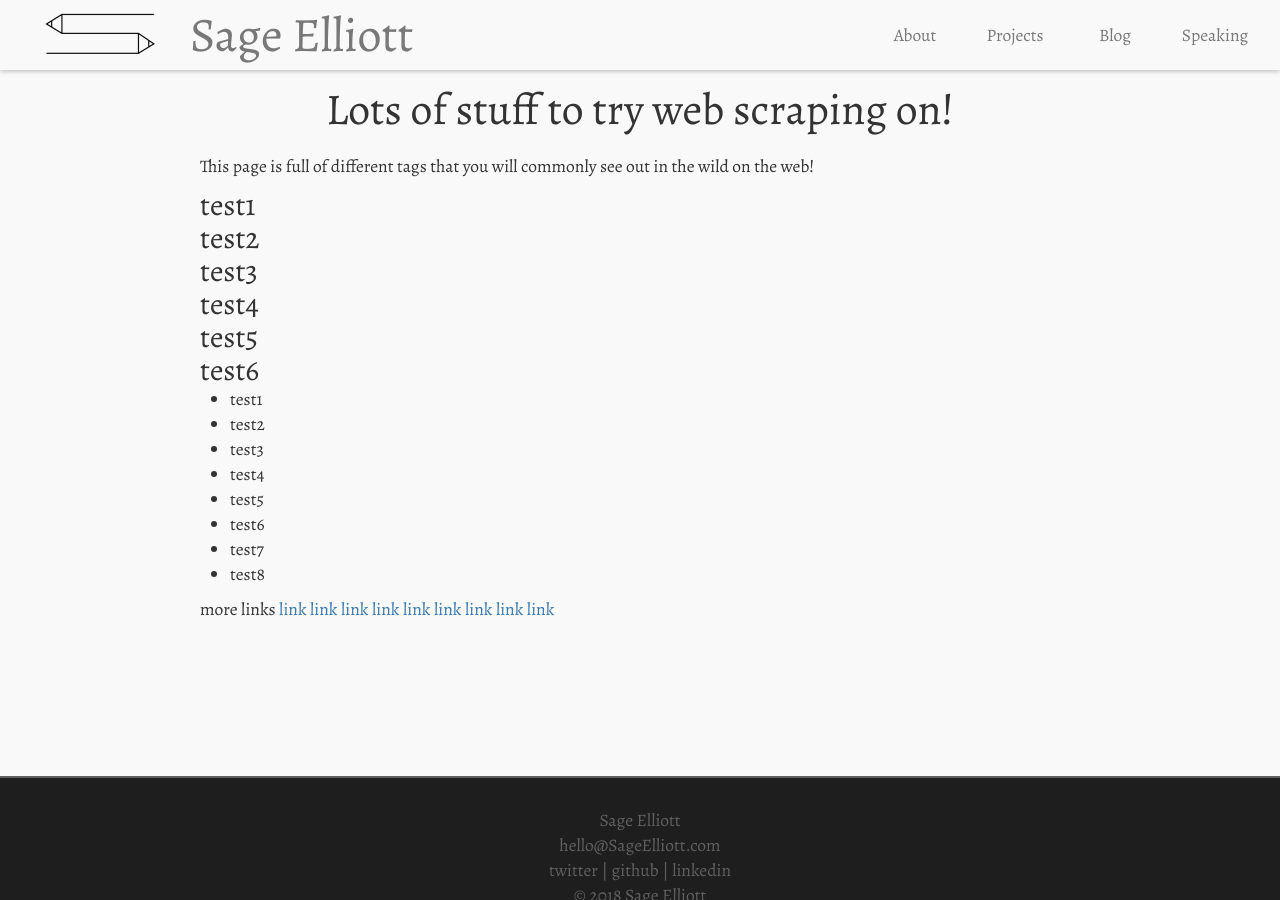
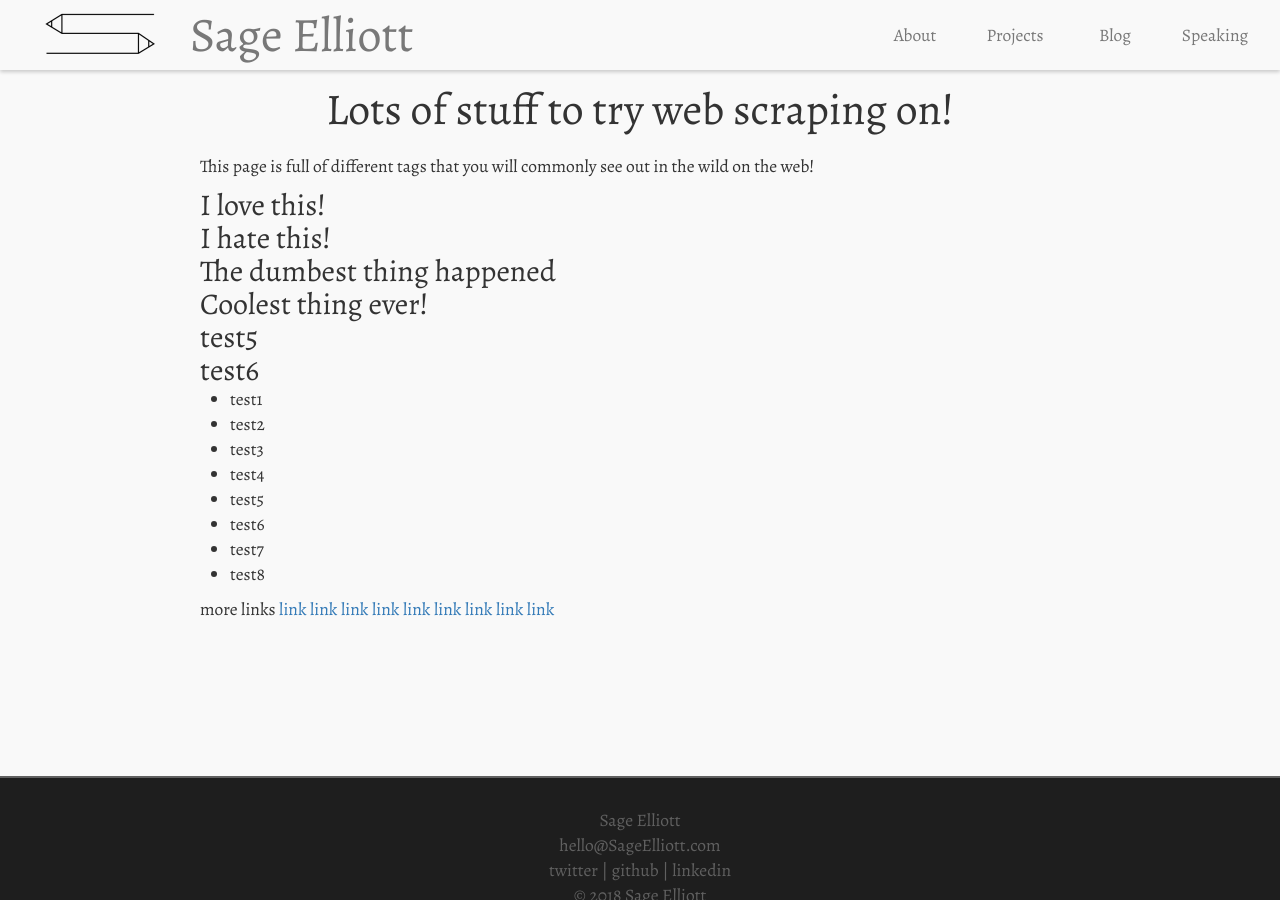
Before and after one commit to sagecodes/sage-blog, a Jekyll site: the page built from scrape-example-page.html, in a window 1280 px wide. Built offline with Jekyll 4.4.1, drawn with Linux system fonts in a browser that asks for light colours; nearby versions of some CDN libraries; some web fonts are replaced.

Commit message:
Add tops to headlines for sentiment analysis

```diff
--- a/scrape-example-page.html
+++ b/scrape-example-page.html
@@ -10,10 +10,10 @@ permalink: /scrape/
 <p>This page is full of different tags that you will commonly see
     out in the wild on the web!</p>
 
-<h2 class="headline">test1</h2>
-<h2 class="headline">test2</h2>
-<h2 class="headline">test3</h2>
-<h2 class="headline">test4</h2>
+<h2 class="headline">I love this!</h2>
+<h2 class="headline">I hate this!</h2>
+<h2 class="headline">The dumbest thing happened</h2>
+<h2 class="headline">Coolest thing ever!</h2>
 <h2 class="headline">test5</h2>
 <h2 class="headline">test6</h2>
 
```
